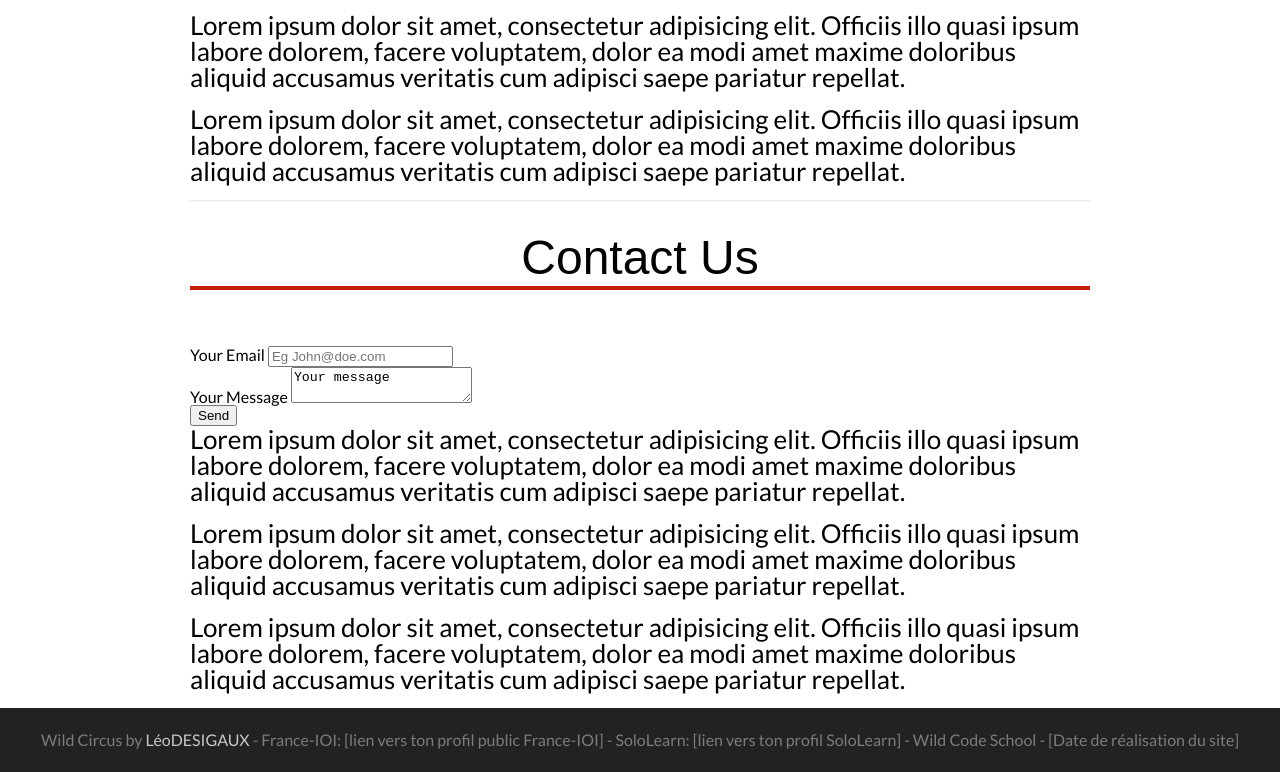
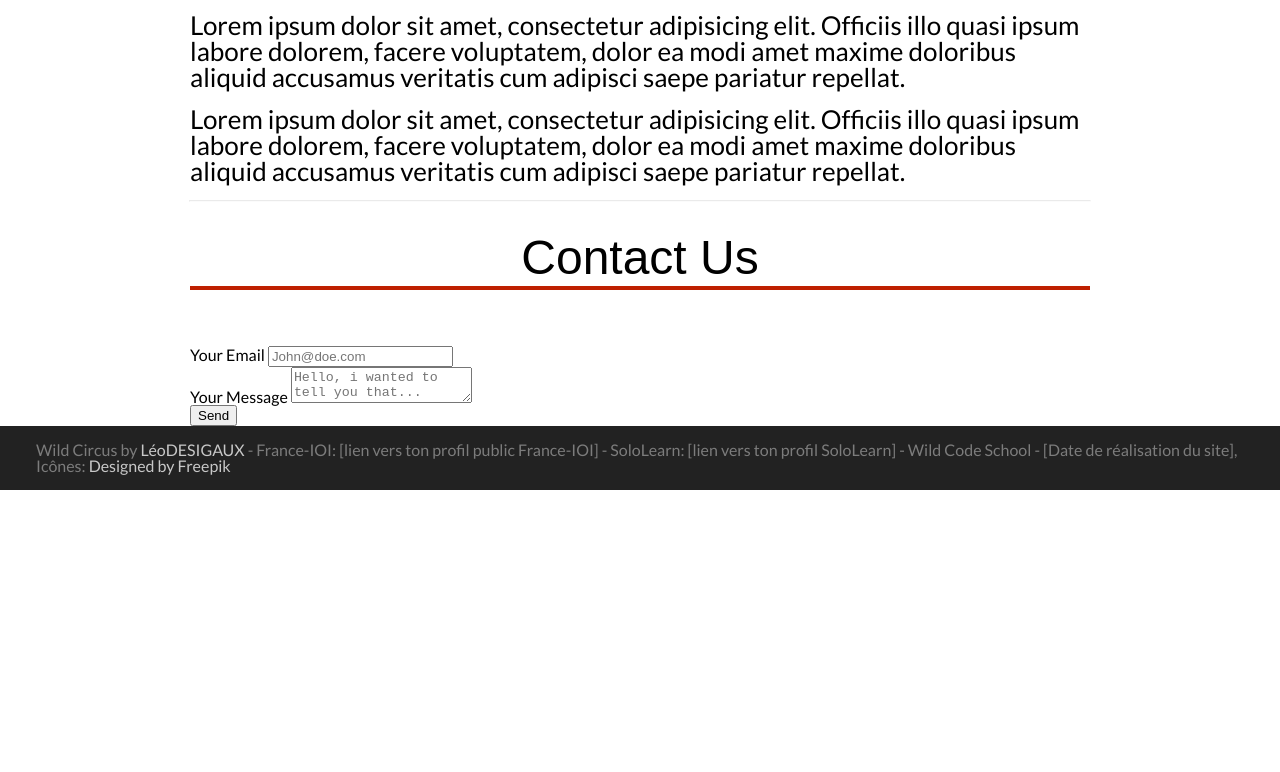
Before and after one commit to Leoche/WildSchoolChallenge, a website built with webpack: page src/index.html in a window 1280 px wide. Shown: the part 1706-2478 px from the top of the page. After the commit the page ends 2196 px from the top, so only its background shows below. Built offline with nearby package versions, Linux system fonts and the light colour scheme; a web font is replaced by a local one.

Commit message:
Corrected HTML + blank on links

```diff
--- a/src/index.html
+++ b/src/index.html
@@ -93,23 +93,19 @@
       <form action="" method="POST">
         <div class="field">
           <label for="email">Your Email</label>
-          <input name="email" class="input" type="text" placeholder="Eg John@doe.com" />
+          <input name="email" id="email" class="input" type="text" placeholder="John@doe.com" />
         </div>
         <div class="field">
           <label for="message">Your Message</label>
-          <textarea name="message" class="input" type="text" placeholder="Eg John@doe.com">Your message</textarea>
+          <textarea name="message" id="message" class="input" type="text" placeholder="Hello, i wanted to tell you that..."></textarea>
         </div>
         <div class="field">
           <button>Send</button>
         </div>
       </form>
-      <p>Lorem ipsum dolor sit amet, consectetur adipisicing elit. Officiis illo quasi ipsum labore dolorem, facere voluptatem, dolor ea modi amet maxime doloribus aliquid accusamus veritatis cum adipisci saepe pariatur repellat.</p>
-      <p>Lorem ipsum dolor sit amet, consectetur adipisicing elit. Officiis illo quasi ipsum labore dolorem, facere voluptatem, dolor ea modi amet maxime doloribus aliquid accusamus veritatis cum adipisci saepe pariatur repellat.</p>
-      <p>Lorem ipsum dolor sit amet, consectetur adipisicing elit. Officiis illo quasi ipsum labore dolorem, facere voluptatem, dolor ea modi amet maxime doloribus aliquid accusamus veritatis cum adipisci saepe pariatur repellat.</p>
-
     </section>
 
     <footer>
-      <p>Wild Circus by <a href="https://leodesigaux.me">Léo<strong>DESIGAUX</strong></a> - France-IOI: [lien vers ton profil public France-IOI] - SoloLearn: [lien vers ton profil SoloLearn] - Wild Code School - [Date de réalisation du site]</p>
+      <p>Wild Circus by <a taget="_blank" href="https://leodesigaux.me">Léo<strong>DESIGAUX</strong></a> - France-IOI: [lien vers ton profil public France-IOI] - SoloLearn: [lien vers ton profil SoloLearn] - Wild Code School - [Date de réalisation du site], Icônes: <a href='https://fr.freepik.com/vecteurs-libre/personnages-de-cirque-mis_832867.htm'>Designed by Freepik</a></p>
     </footer>
 </body>
```
